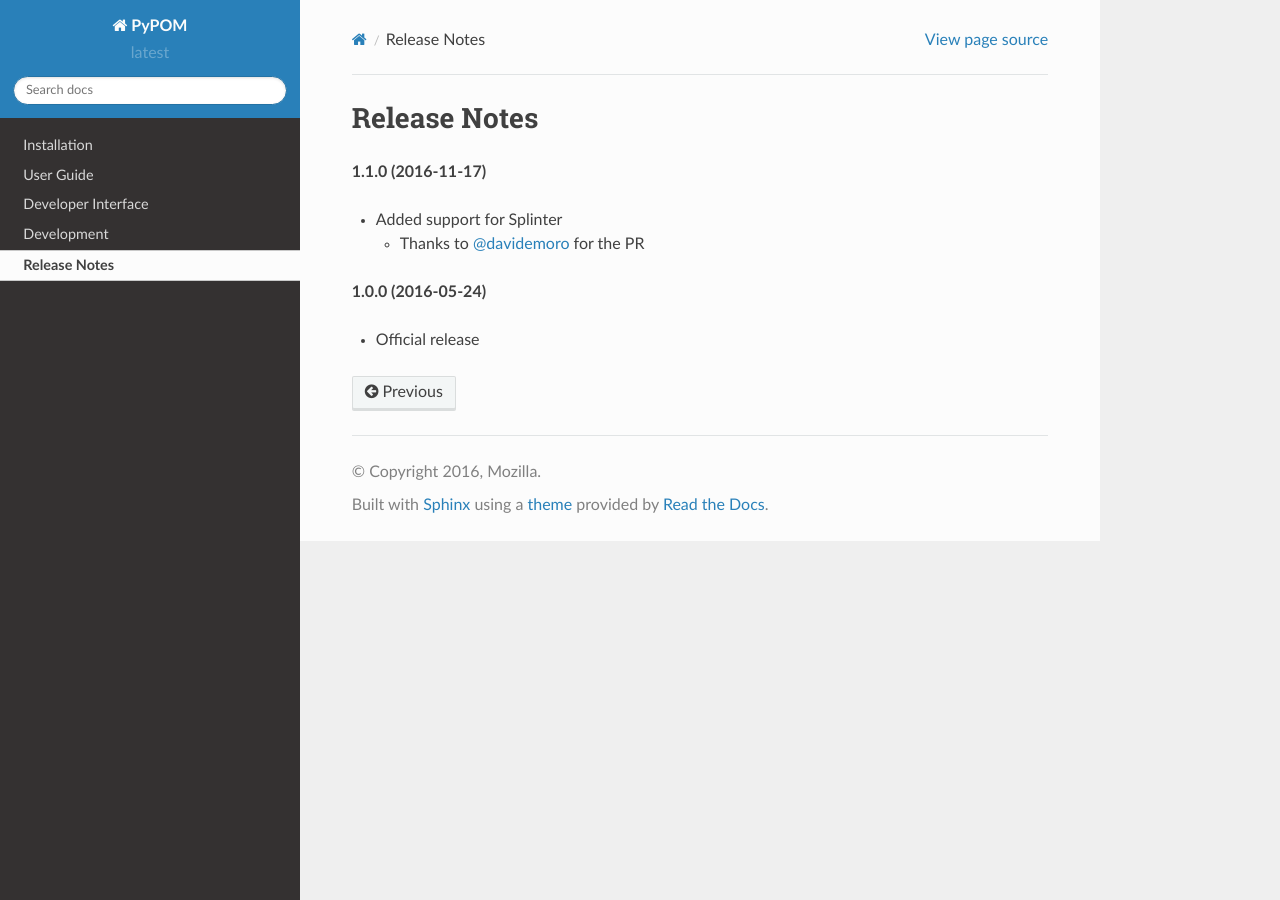
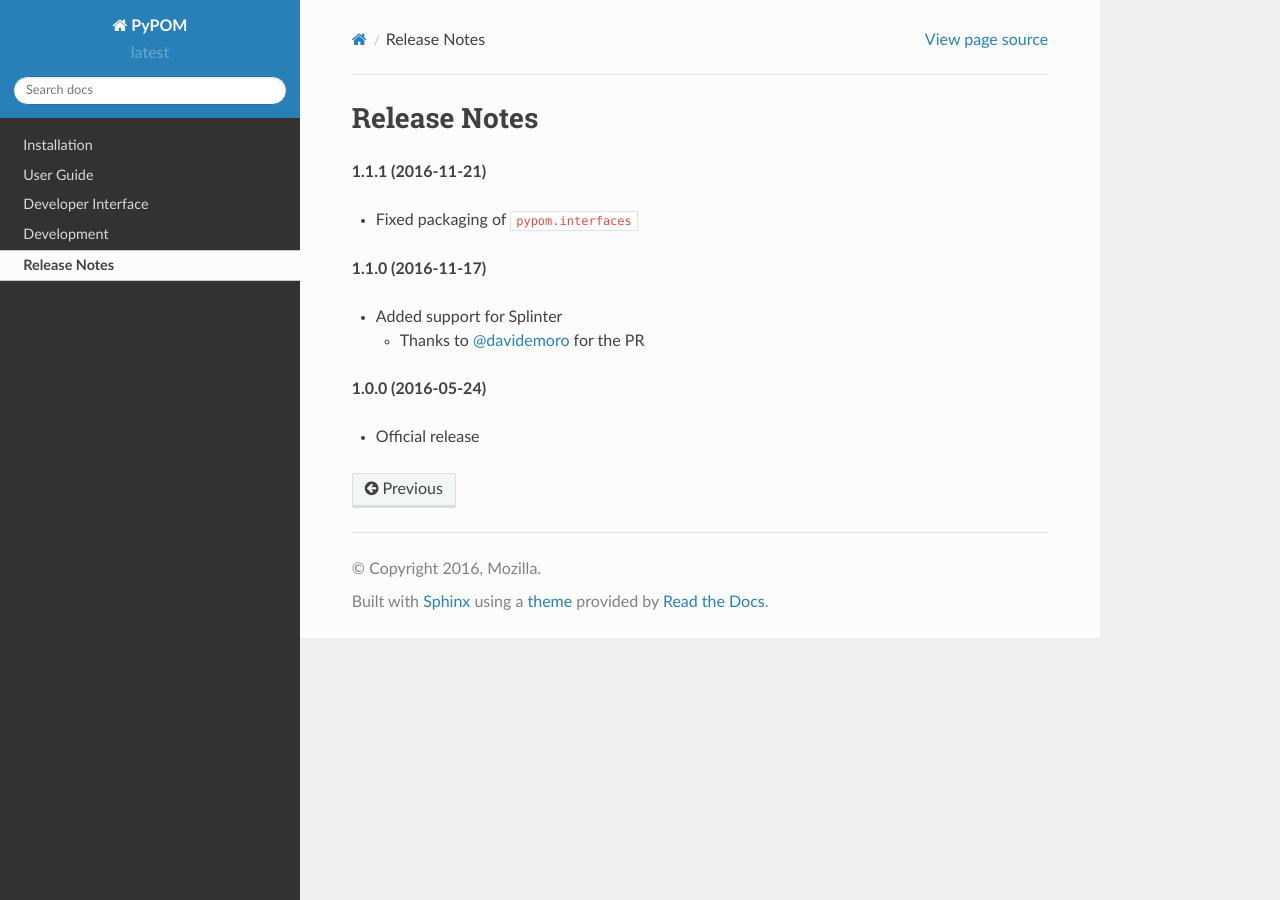
Before and after one commit to michaelwen45/michael-pom, a Sphinx documentation site: the page built from docs/news.rst, in a window 1280 px wide. Built offline with Sphinx 7.4.7 and the Read the Docs theme 2.0.0, drawn with Linux system fonts in a browser that asks for light colours.

Commit message:
Update release date for v1.1.1

```diff
--- a/docs/news.rst
+++ b/docs/news.rst
@@ -1,5 +1,9 @@
 Release Notes
 =============
+
+**1.1.1 (2016-11-21)**
+
+* Fixed packaging of ``pypom.interfaces``
 
 **1.1.0 (2016-11-17)**
 
```
